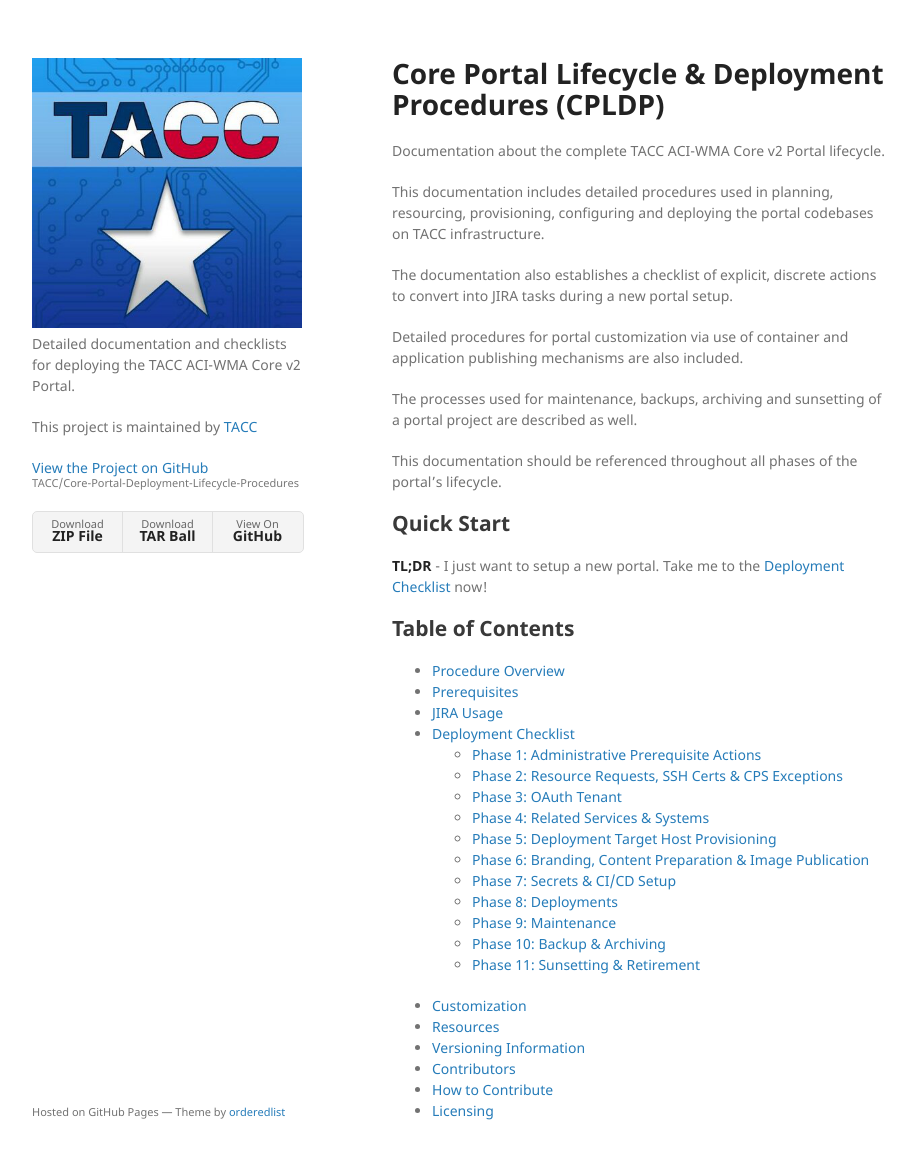
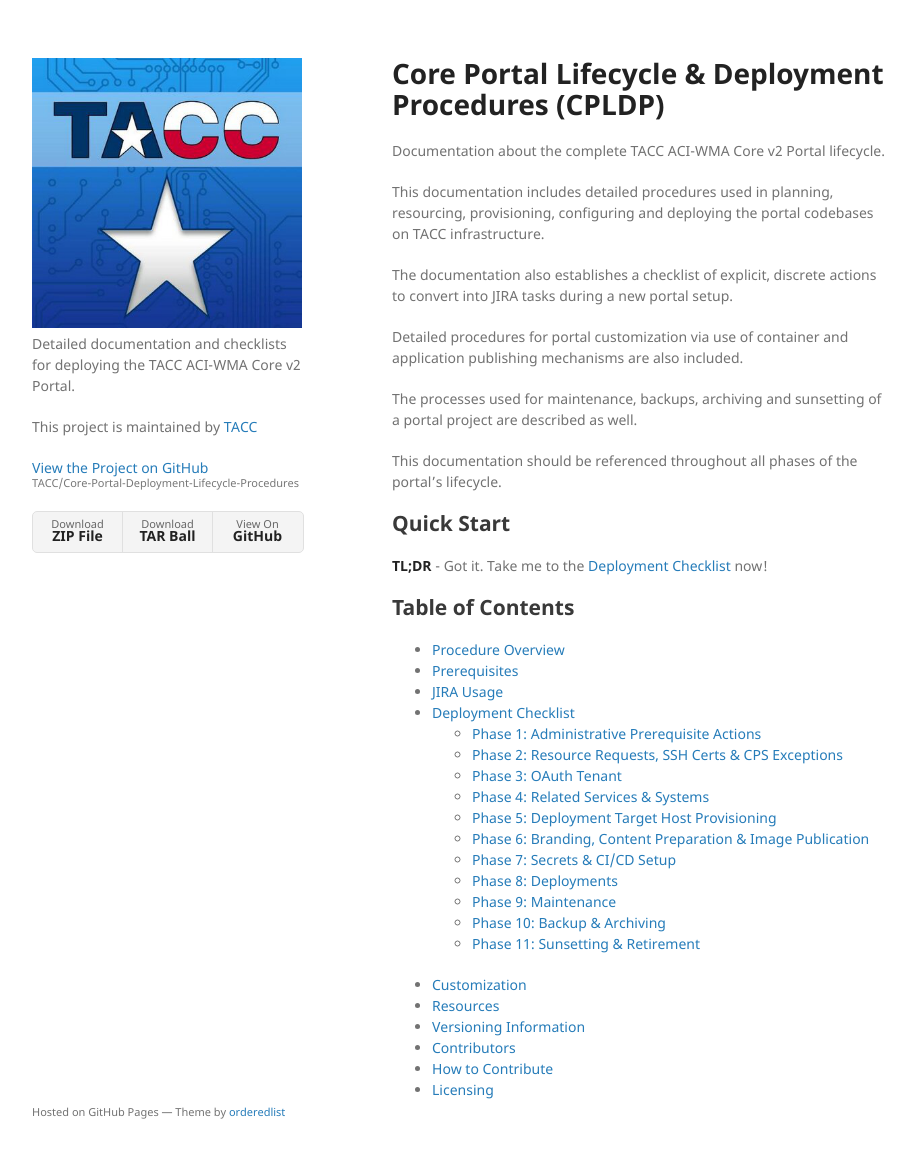
Before and after one commit to TACC/Core-Portal-Deployment-Lifecycle-Procedures, a Jekyll site: the page built from index.md, in a window 1280 px wide and 1191 px high. Shown: the top 1159 px of the window, without its empty margins (178-1093 px from the left). Built offline with Jekyll 4.4.1, drawn with Linux system fonts in a browser that asks for light colours; our own code applies the rules of GitHub Pages for plain Markdown files.

Commit message:
Tweaked TLDR wording.

```diff
--- a/index.md
+++ b/index.md
@@ -14,7 +14,7 @@ This documentation should be referenced throughout all phases of the portal's li
 
 ## Quick Start
 
-**TL;DR** - I just want to setup a new portal. Take me to the [Deployment Checklist](pages/checklist.md) now!
+**TL;DR** - Got it. Take me to the [Deployment Checklist](pages/checklist.md) now!
 
 ## Table of Contents
 
```
